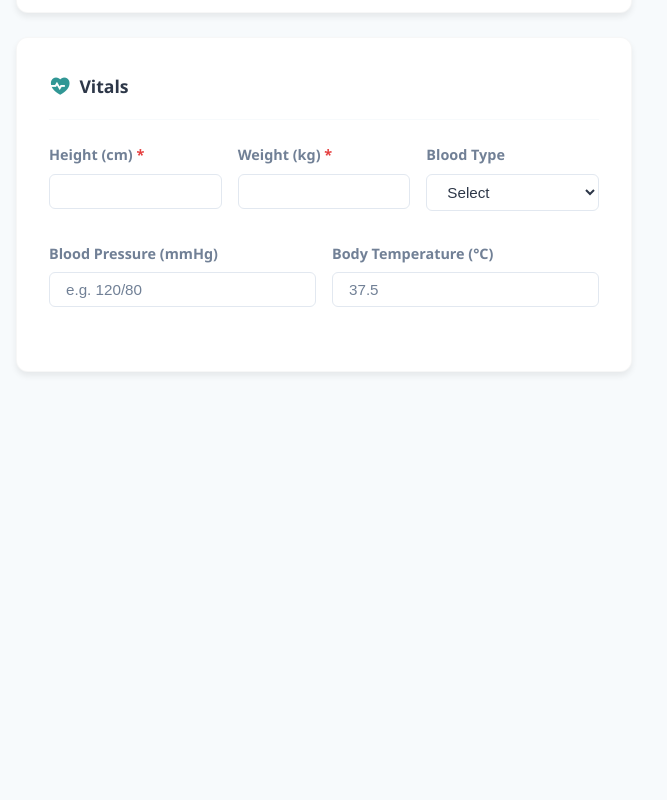
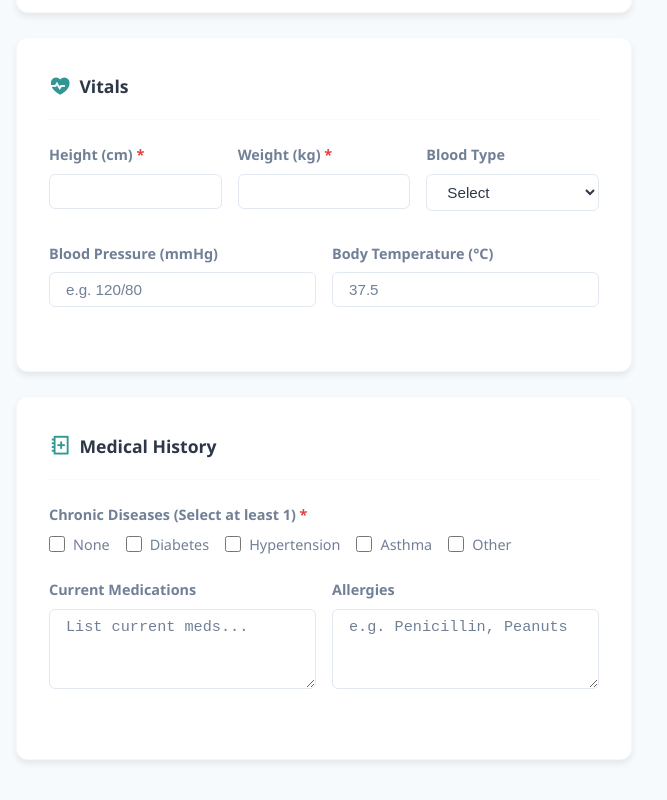
Before and after one commit to nischintd-2003/PatientHealthForm, a React (Vite) app: page / in a window 1280 px wide. Shown: the part 580-1380 px from the top of the page, without its empty margins (0-667 px from the left). Before the commit the page ends 992 px from the top, so only its background shows below. Built offline with nearby package versions, Linux system fonts and the light colour scheme.

Commit message:
feat(form):add medical history section

```diff
--- a/src/components/form/form.tsx
+++ b/src/components/form/form.tsx
@@ -2,6 +2,7 @@ import { useState } from 'react';
 import { InitialFormState, type LocalFormState } from '../../interface/form-state-type';
 import PersonalSection from './personal-section';
 import VitalsSection from './vitals-section';
+import MedicalHistorySection from './medical-history-section';
 
 export default function Form() {
   const [form, setForm] = useState<LocalFormState>(InitialFormState);
@@ -19,6 +20,7 @@ export default function Form() {
       <form id="healthForm" noValidate>
         <PersonalSection form={form} errors={errors} onChange={handleChange} />
         <VitalsSection form={form} errors={errors} onChange={handleChange} />
+        <MedicalHistorySection form={form} errors={errors} onChange={handleChange} />
       </form>
     </div>
   );
--- a/src/components/form/medical-history-section.tsx
+++ b/src/components/form/medical-history-section.tsx
@@ -0,0 +1,83 @@
+import type { FormSectionProps } from '../../interface/form-state-type';
+import { chronicDiseasesConst } from '../../config';
+
+export default function MedicalHistorySection({ form, errors, onChange }: FormSectionProps) {
+  function handleDiseaseChange(disease: string, checked: boolean) {
+    let updated = [...form.chronicDiseases];
+
+    if (disease === 'None') {
+      updated = checked ? ['None'] : [];
+    } else {
+      updated = updated.filter((d) => d !== 'None');
+
+      if (checked) {
+        updated.push(disease);
+      } else {
+        updated = updated.filter((d) => d !== disease);
+      }
+    }
+
+    onChange({
+      target: { name: 'chronicDiseases', value: updated },
+    } as any);
+  }
+
+  return (
+    <section className="form-card">
+      <div className="card-header">
+        <i className="ri-health-book-line"></i>
+        <h3>Medical History</h3>
+      </div>
+
+      <div className="form-group" id="diseaseGroup">
+        <label className="required">Chronic Diseases (Select at least 1)</label>
+        <div className="checkbox-wrapper">
+          {chronicDiseasesConst.map((disease) => {
+            const checked = form.chronicDiseases.includes(disease);
+
+            return (
+              <label key={disease} className="check-box">
+                <input
+                  type="checkbox"
+                  name="disease"
+                  value={disease}
+                  checked={checked}
+                  onChange={(e) => handleDiseaseChange(disease, e.target.checked)}
+                />{' '}
+                {disease}
+              </label>
+            );
+          })}
+        </div>
+
+        {errors.chronicDiseases && (
+          <small className="error-message">{errors.chronicDiseases}</small>
+        )}
+      </div>
+
+      <div className="row">
+        <div className="form-group col">
+          <label htmlFor="medications">Current Medications</label>
+          <textarea
+            id="medications"
+            name="medications"
+            placeholder="List current meds..."
+            value={form.medications}
+            onChange={onChange}
+          />
+        </div>
+
+        <div className="form-group col">
+          <label htmlFor="allergies">Allergies</label>
+          <textarea
+            id="allergies"
+            name="allergies"
+            placeholder="e.g. Penicillin, Peanuts"
+            value={form.allergies}
+            onChange={onChange}
+          />
+        </div>
+      </div>
+    </section>
+  );
+}
```
